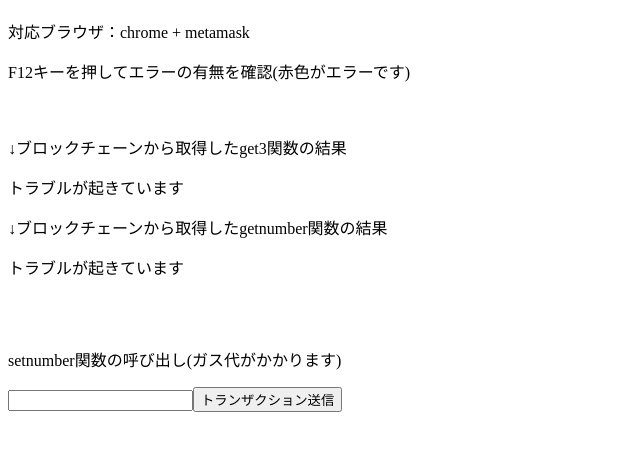
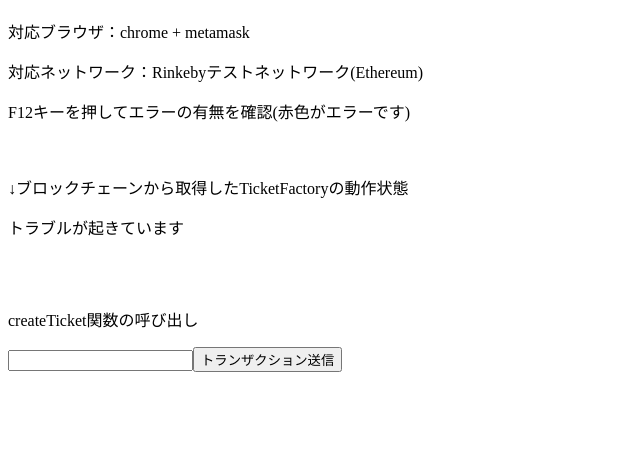
Before and after one commit to nandemotoken/TicketSample, a plain HTML site: page index.html in a window 1280 px wide. Shown: the part 61-512 px from the top of the page, without its empty margins (0-640 px from the left). Drawn offline with Linux system fonts and the light colour scheme; a script that the page names is missing.

Commit message:
Update index.html

```diff
--- a/index.html
+++ b/index.html
@@ -12,13 +12,12 @@
 <body>
     <h1>very simple DApps</h1>
     <p>対応ブラウザ：chrome + metamask</p>
+    <p>対応ネットワーク：Rinkebyテストネットワーク(Ethereum)</p>
     <p>F12キーを押してエラーの有無を確認(赤色がエラーです)</p><br><br>
-    <div>↓ブロックチェーンから取得したget3関数の結果</div>
+    <div>↓ブロックチェーンから取得したTicketFactoryの動作状態</div>
     <p id="id3">トラブルが起きています</p>
-    <div>↓ブロックチェーンから取得したgetnumber関数の結果</div>
-    <p id="idn">トラブルが起きています</p>
     <br><br>
-    <p>setnumber関数の呼び出し(ガス代がかかります)</p>
+    <p>createTicket関数の呼び出し</p>
     <input type="number" name="toBlockChain" id="id100"><input type="button" value="トランザクション送信"
         onclick="myButtonClicked()">
 
```
